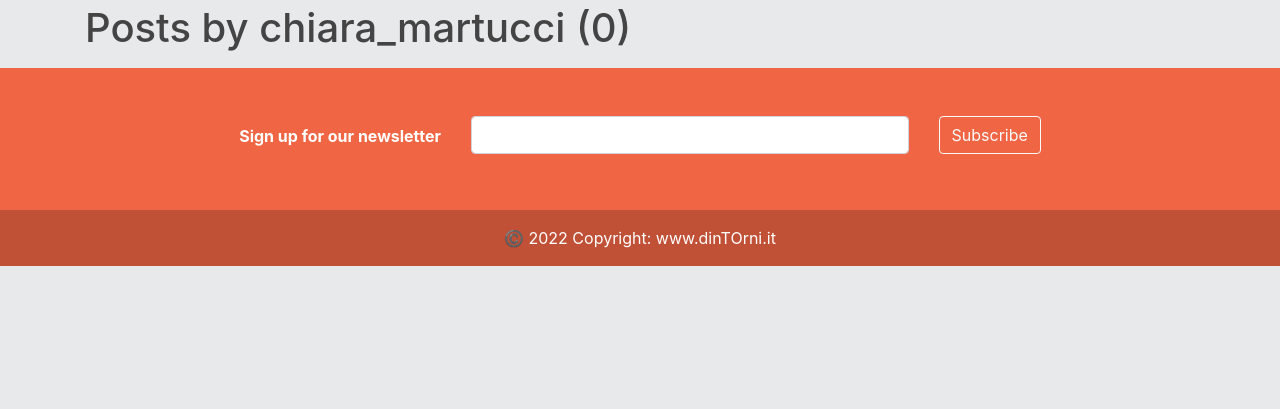
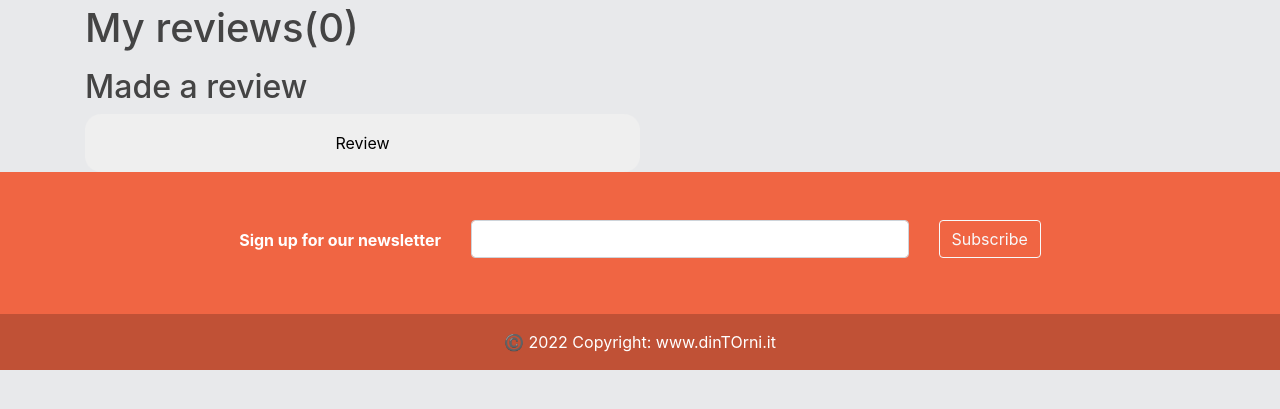
Before and after one commit to emanuelaallocca/dintorni_new, a Flask app: a page that uses app/templates/user_posts.html in a window 1280 px wide. Shown: the part 76-485 px from the top of the page. Run offline with Flask 2, Linux system fonts and the light colour scheme; data comes from the database, SQL or seed files in the repository; both versions use the stored data as it was after the commit; data that the repository does not hold is empty; some libraries are stand-ins or nearby versions.

Commit message:
update delete-update posts

```diff
--- a/app/events/routes.py
+++ b/app/events/routes.py
@@ -32,7 +32,7 @@ def event(event_id):
 @login_required
 def delete_event(event_id):
     event = Event.query.get_or_404(event_id)
-    if event.author != current_user:
+    if event.creator != current_user:
         abort(403)
     db.session.delete(event)
     db.session.commit()
--- a/app/templates/comments.html
+++ b/app/templates/comments.html
@@ -1,9 +1,7 @@
 {% extends "layout.html" %}
 {% block content %}
     <h1 class="mb-3">Reviews </h1>
-    <h2>Made a review</h2>
-    <input type="button" class="btnSubmit" value="Review" onclick=location.href="{{ url_for('posts.new_post',usertype='private')}}" />
-    {% for post in posts.items %}
+{% for post in posts.items %}
         <article class="media content-section">
           <img class="rounded-circle article-img" src="{{ url_for('static', filename='profile_pics/' + post.author.image_file) }}">
           <div class="media-body">
--- a/app/templates/user_posts.html
+++ b/app/templates/user_posts.html
@@ -1,12 +1,14 @@
 {% extends "layout.html" %}
 {% block content %}
-    <h1 class="mb-3">Posts by {{ user.username }} ({{ posts.total }})</h1>
+    <h1 class="mb-3">My reviews({{ posts.total }})</h1>
+    <h2>Made a review</h2>
+    <input type="button" class="btnSubmit" value="Review" onclick=location.href="{{ url_for('posts.new_post',usertype='private')}}" />
     {% for post in posts.items %}
         <article class="media content-section">
           <img class="rounded-circle article-img" src="{{ url_for('static', filename='profile_pics/' + post.author.image_file) }}">
           <div class="media-body">
             <div class="article-metadata">
-              <a class="mr-2" href="{{ url_for('user_posts', username=post.author.username) }}">{{ post.author.username }}</a>
+              <a class="mr-2" href="{{ url_for('users.user_posts', username=post.author.username) }}">{{ post.author.username }}</a>
               <small class="text-muted">{{ post.date_posted.strftime('%Y-%m-%d') }}</small>
             </div>
             <h2><a class="article-title" href="{{ url_for('posts.post', post_id=post.id) }}">{{ post.title }}</a></h2>
@@ -17,9 +19,9 @@
     {% for page_num in posts.iter_pages(left_edge=1, right_edge=1, left_current=1, right_current=2) %}
       {% if page_num %}
         {% if posts.page == page_num %}
-          <a class="btn btn-info mb-4" href="{{ url_for('user_posts', username=user.username, page=page_num) }}">{{ page_num }}</a>
+          <a class="btn btn-info mb-4" href="{{ url_for('users.user_posts', username=user.username, page=page_num) }}">{{ page_num }}</a>
         {% else %}
-          <a class="btn btn-outline-info mb-4" href="{{ url_for('user_posts', username=user.username, page=page_num) }}">{{ page_num }}</a>
+          <a class="btn btn-outline-info mb-4" href="{{ url_for('users.user_posts', username=user.username, page=page_num) }}">{{ page_num }}</a>
         {% endif %}
       {% else %}
         ...
```
Also changed, not shown: app/templates/event.html (+0 -21 lines), app/templates/modify_events.html (+25 -0 lines), app/database.db.
